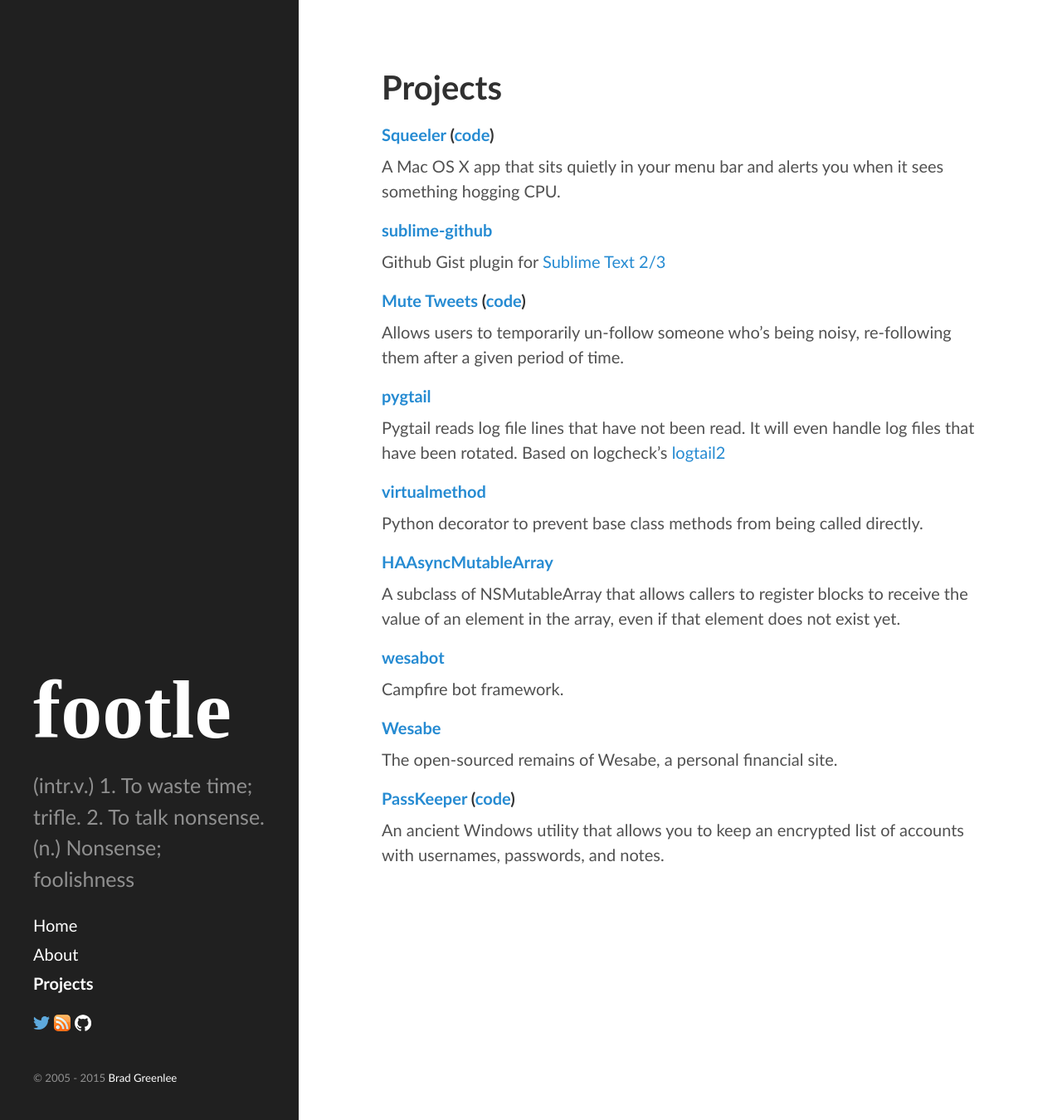
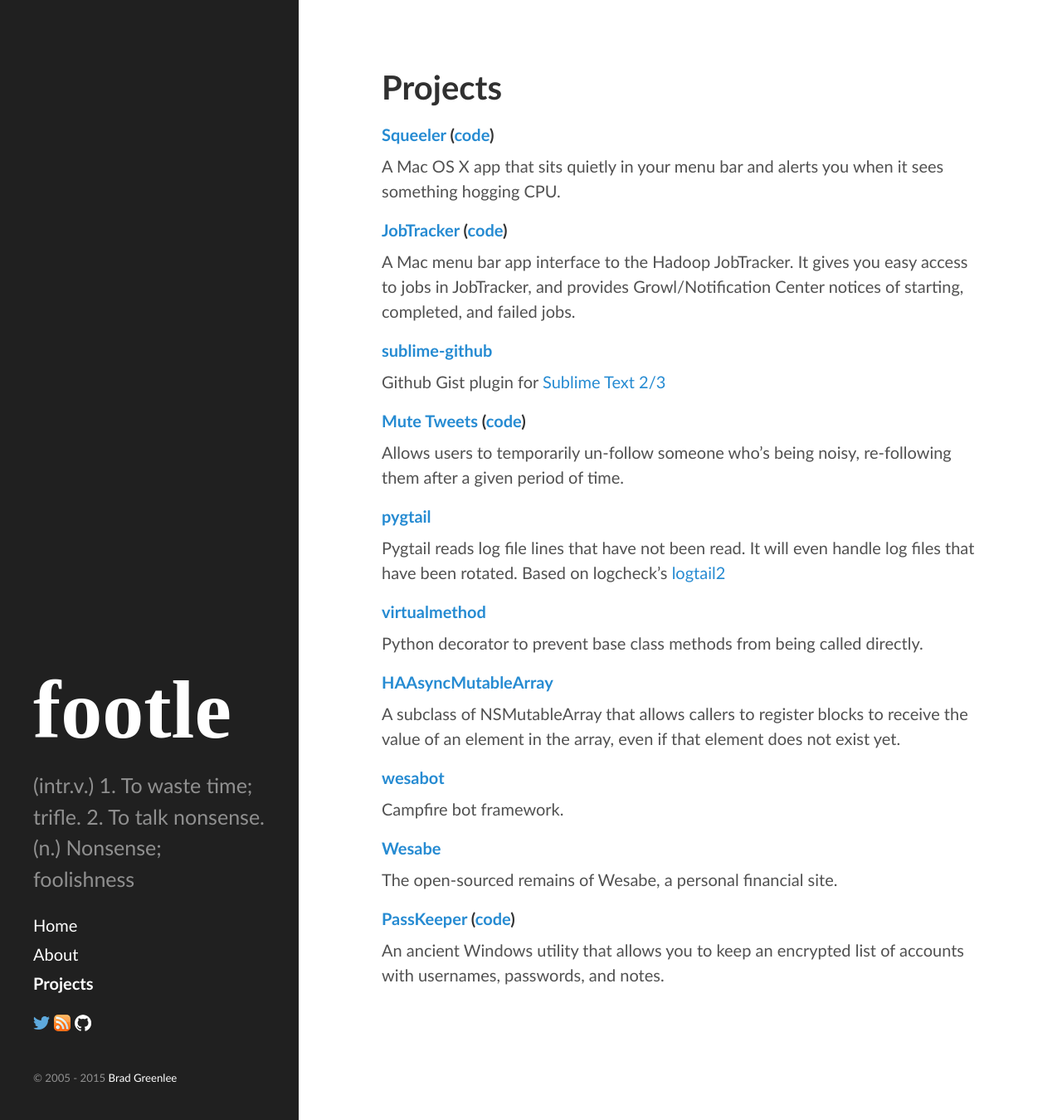
Before and after one commit to bgreenlee/bgreenlee.github.io, a Jekyll site: the page built from _pages/projects.md, in a window 1280 px wide and 1350 px high. Shown: the whole window at 83% size. Built offline with Jekyll 4.4.1, drawn with Linux system fonts in a browser that asks for light colours; some web fonts are replaced; Markdown is read by kramdown in place of the engine named in the settings.

Commit message:
Add JobTracker to projects

```diff
--- a/_pages/projects.md
+++ b/_pages/projects.md
@@ -6,6 +6,10 @@
 #### [Squeeler](http://footle.org/Squeeler/) ([code](https://github.com/bgreenlee/Squeeler))
 
 A Mac OS X app that sits quietly in your menu bar and alerts you when it sees something hogging CPU.
+
+#### [JobTracker](http://footle.org/JobTracker/) ([code](https://github.com/bgreenlee/JobTracker))
+
+A Mac menu bar app interface to the Hadoop JobTracker. It gives you easy access to jobs in JobTracker, and provides Growl/Notification Center notices of starting, completed, and failed jobs.
 
 #### [sublime-github](https://github.com/bgreenlee/sublime-github)
 
```
